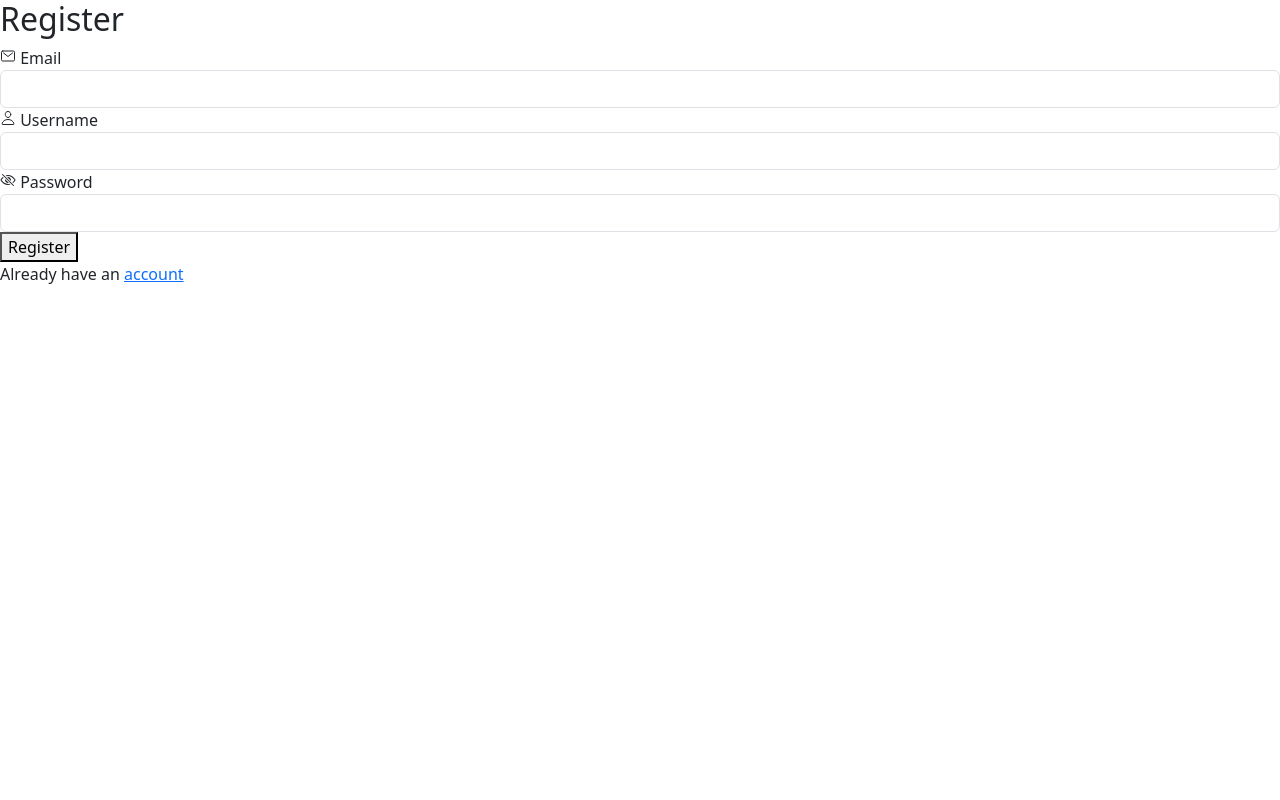
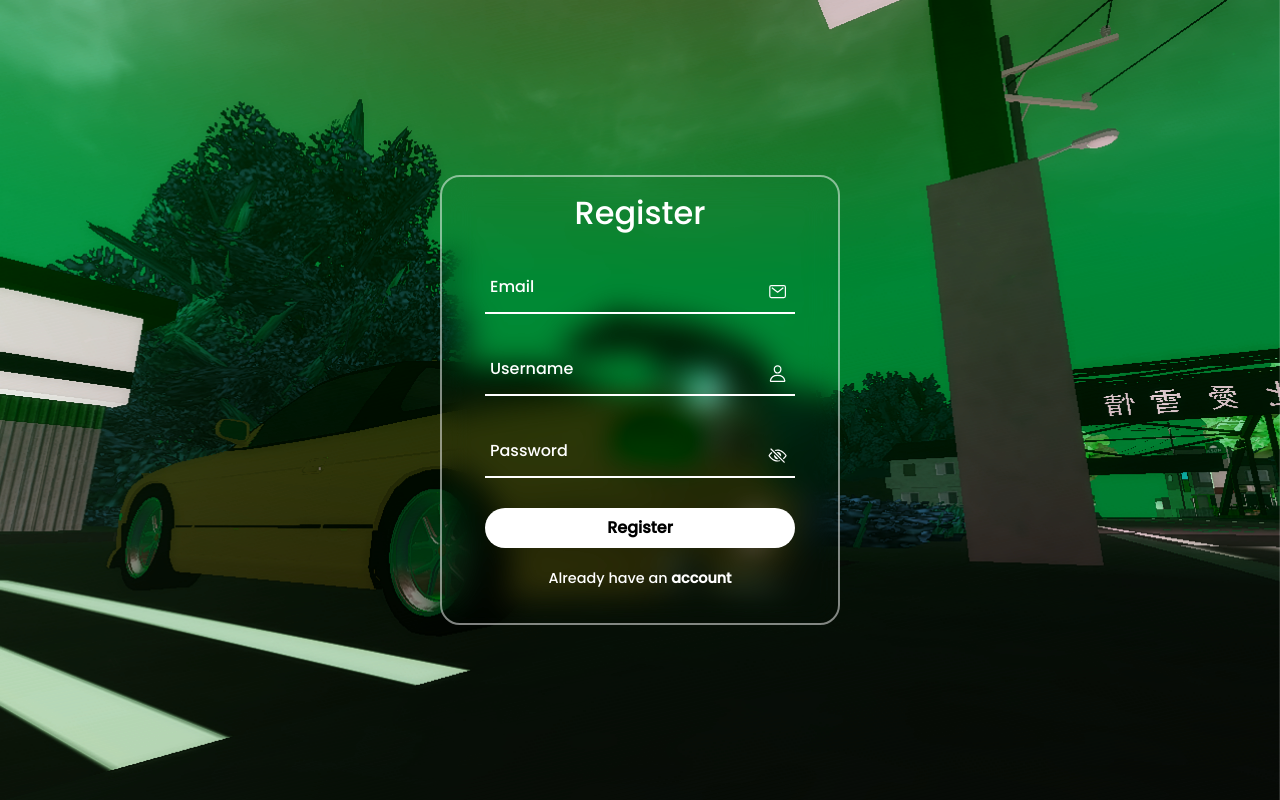
Before and after one commit to JustifyX/JustifyX-Blog, a Flask app: page /register in a window 1280 px wide. Run offline with Flask 3, Linux system fonts and the light colour scheme; some libraries are stand-ins or nearby versions.

Commit message:
Update logreg.css

```diff
--- a/static/logreg.css
+++ b/static/logreg.css
@@ -1,65 +1,136 @@
-<!DOCTYPE html>
-<html lang="en">
-<head>
-    <meta charset="UTF-8">
-    <meta name="viewport" content="width=device-width, initial-scale=1.0">
-    <title>{% block title %}JustifyX Blog{% endblock %}</title>
-    <meta name="description" content="You can meet JustifyX's Blogs & state your own Opinion">
-    <link rel="preconnect" href="https://fonts.googleapis.com">
-    <link rel="preconnect" href="https://fonts.gstatic.com" crossorigin>
-    <link href="https://fonts.googleapis.com/css2?family=Raleway&display=swap" rel="stylesheet">
-    <link href="https://db.onlinewebfonts.com/c/0c3e65bc57a1c4598e994814590daf19?family=Generis+Slab+W01+Light"
-          rel="stylesheet">
-    <link href="https://fonts.googleapis.com/css2?family=Lato:wght@300&display=swap" rel="stylesheet">
-    <link rel="stylesheet" href="https://stackpath.bootstrapcdn.com/bootstrap/4.5.2/css/bootstrap.min.css">
-    <link rel="stylesheet" href="https://cdnjs.cloudflare.com/ajax/libs/font-awesome/5.15.1/css/all.min.css">
-    <link rel="stylesheet" href="/static/style.css">
-    <link rel="stylesheet" href="https://pipdigz.co.uk/fonts/pipdigicons_2.css" media="none"
-          onload="if(media!='all')media='all'">
-</head>
-<body>
-{% include "navbar.html" %}
-<header>
-    <div class="container" style="margin-top: 20px;">
-        <h1>{% block page_title %}JustifyX Blog{% endblock %}</h1>
-        <p>{% block page_description %}Feel free to state your opinion on my Blogs{% endblock %}</p>
-    </div>
-</header>
+@import url('https://fonts.googleapis.com/css2?family=Poppins:wght@500&display=swap');
+*{
+    margin: 0;
+    padding: 0;
+    font-family: 'poppins',sans-serif;
+}
+section{
+    display: flex;
+    justify-content: center;
+    align-items: center;
+    min-height: 100vh;
+    width: 100%;
 
+    background: url('/static/180sx.png')no-repeat;
+    background-position: center;
+    background-size: cover;
 
-<section class="container">
-    {% block content %}
-    {% endblock %}
-</section>
+    animation: AnimateBG 20s linear infinite;
+}
+.form-box{
+    position: relative;
+    width: 400px;
+    height: 450px;
+    background: transparent;
+    border: 2px solid rgba(255,255,255,0.5);
+    border-radius: 20px;
+    backdrop-filter: blur(15px);
+    display: flex;
+    justify-content: center;
+    align-items: center;
 
-<footer style="margin-top: 100px;">
-    <p>&copy; 2023 <a class="white-text" href="/">JustifyX Blog</a>. All rights reserved.</p>
-    <a href="https://tbceducation.ge" target="_blank" rel="noopener noreferrer">
-        <img src="/static/tbc.png" alt="TBC Education" style="width: 50px; height: auto;">
-    </a>
-</footer>
-<script src="https://code.jquery.com/jquery-3.5.1.slim.min.js"></script>
-<script src="https://cdn.jsdelivr.net/npm/@popperjs/core@2.10.2/dist/umd/popper.min.js"></script>
-<script src="https://stackpath.bootstrapcdn.com/bootstrap/4.5.2/js/bootstrap.min.js"></script>
-<script>
-    $(document).ready(function () {
-        var navbar = $(".navbar");
+}
+h2{
+    font-size: 2em;
+    color: #fff;
+    text-align: center;
+}
+.inputbox{
+    position: relative;
+    margin: 30px 0;
+    width: 310px;
+    border-bottom: 2px solid #fff;
+}
+.inputbox label{
+    position: absolute;
+    top: 50%;
+    left: 5px;
+    transform: translateY(-50%);
+    color: #fff;
+    font-size: 1em;
+    pointer-events: none;
+    transition: .1s ease-out;
+}
+input:focus ~ label,
+input:valid ~ label{
+top: -5px;
+}
+.inputbox input {
+    width: 100%;
+    height: 50px;
+    background: transparent;
+    border: none;
+    outline: none;
+    font-size: 1em;
+    padding:0 35px 0 5px;
+    color: #fff;
+}
+.inputbox ion-icon{
+    position: absolute;
+    right: 8px;
+    color: #fff;
+    font-size: 1.2em;
+    top: 20px;
+}
 
-        $(window).scroll(function () {
-            var scroll = $(window).scrollTop();
+.input-box img{
+    cursor: pointer;
+}
+.forget{
+    margin: -15px 0 15px ;
+    font-size: .9em;
+    color: #fff;
+    display: flex;
+    justify-content: space-between;
+}
 
-            if (scroll > 0) {
-                navbar.addClass("navbar-scrolled");
-            } else {
-                navbar.removeClass("navbar-scrolled");
-            }
+.forget label input{
+    margin-right: 3px;
 
-            navbar.css({
-                opacity: scroll > 0 ? 0.8 : 1,
-                'box-shadow': scroll > 0 ? '0 0 10px rgba(0, 0, 0, 0.3)' : 'none'
-            });
-        });
-    });
-</script>
-</body>
-</html>
+}
+.hover{
+    cursor: pointer;
+}
+.forget label a{
+    color: #fff;
+    text-decoration: none;
+}
+.forget label a:hover{
+    text-decoration: underline;
+}
+button{
+    width: 100%;
+    height: 40px;
+    border-radius: 40px;
+    background: #fff;
+    border: none;
+    outline: none;
+    cursor: pointer;
+    font-size: 1em;
+    font-weight: 600;
+}
+.register{
+    font-size: .9em;
+    color: #fff;
+    text-align: center;
+    margin-top: 20px;
+}
+.register p a{
+    text-decoration: none;
+    color: #fff;
+    font-weight: 600;
+}
+.register p a:hover{
+    text-decoration: underline;
+}
+.text-gradient {
+    background: linear-gradient(90.72deg, #cbfdb1 3.49%, #acbff1 50.67%, #efa7ec 100.79%);
+    -webkit-background-clip: text;
+    -webkit-text-fill-color: rgba(0,0,0,0)
+}
+@keyframes AnimateBG {
+        100% {
+                filter: hue-rotate(360deg);
+
+        }
+}
```
